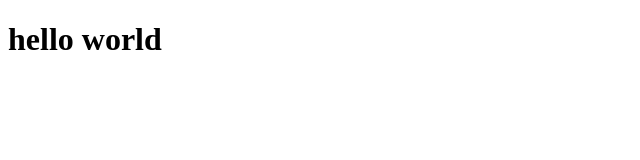
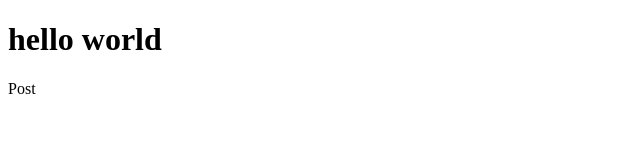
Before and after one commit to matmagamb/ignite-new-react-js, a React (Vite) app: page / in a window 1280 px wide. Shown: the top 160 px of the page, without its empty margins (0-640 px from the left). Built offline with nearby package versions, Linux system fonts and the light colour scheme.

Commit message:
aula componentes

```diff
--- a/src/App.jsx
+++ b/src/App.jsx
@@ -1,7 +1,10 @@
-function App() {
+import { Post } from "./Post"
+
+export function App() {
   return (
-    <h1>hello world</h1>
+    <div>
+      <h1>hello world</h1>
+      <Post />
+    </div>
   )
 }
-
-export default App
--- /dev/null
+++ b/src/Post.jsx
@@ -0,0 +1,6 @@
+export function Post() {
+    return(
+        <p>Post</p>
+    )
+
+}
--- a/src/main.jsx
+++ b/src/main.jsx
@@ -1,10 +1,11 @@
 import React from 'react'
 import ReactDOM from 'react-dom/client'
-import App from './App'
+import { App } from './App'
+
 
 
 ReactDOM.createRoot(document.getElementById('root')).render(
   <React.StrictMode>
-    <App />
+    <App/>
   </React.StrictMode>
 )
```
